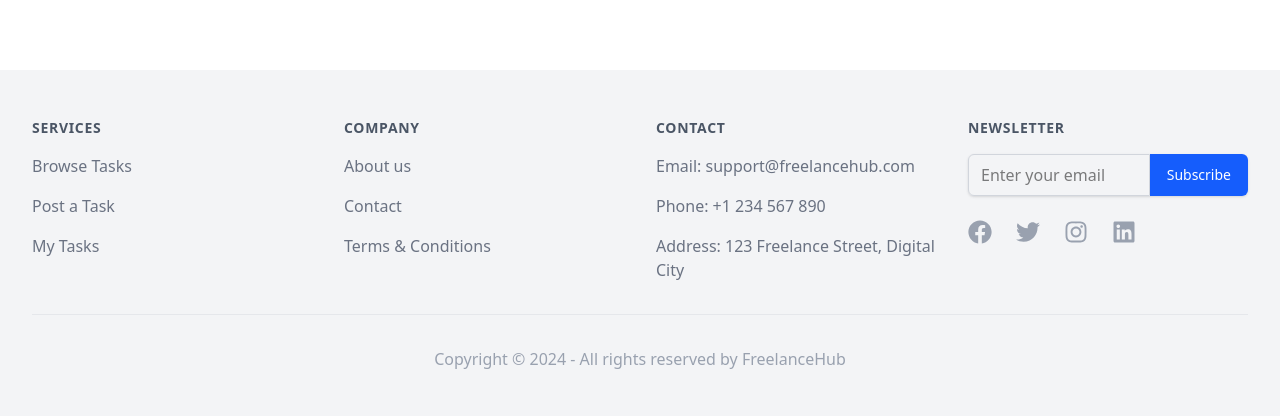
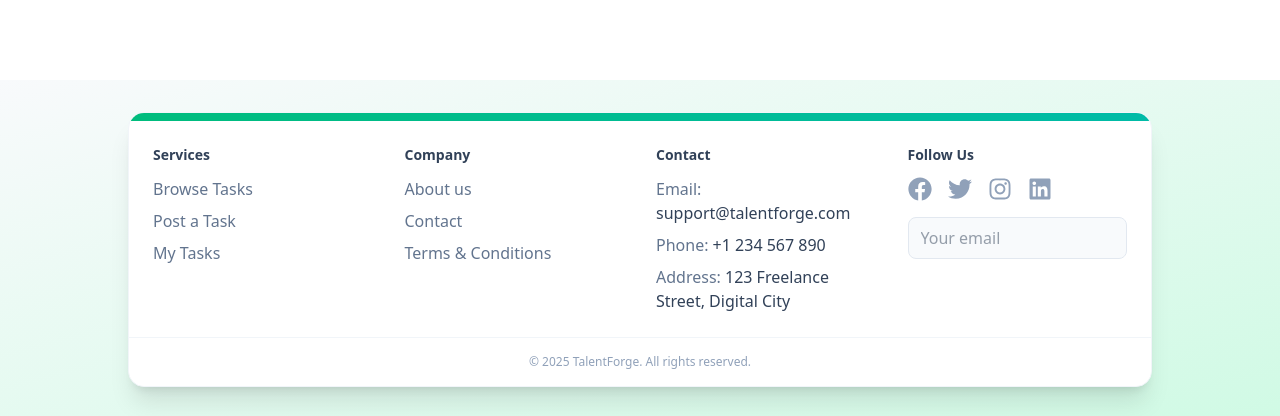
Before and after one commit to nishadmahmud/TalentForge-client, a React (Vite) app: page / in a window 1280 px wide. Shown: the part 381-797 px from the top of the page. Built offline with nearby package versions, Linux system fonts and the light colour scheme; no server answers.

Commit message:
Login Register setup

```diff
--- a/src/components/Footer.jsx
+++ b/src/components/Footer.jsx
@@ -3,94 +3,77 @@ import { Link } from 'react-router';
 
 const Footer = () => {
   return (
-    <footer className="bg-gray-100">
-      <div className="max-w-7xl mx-auto px-4 py-12 sm:px-6 lg:px-8">
-        <div className="grid grid-cols-1 md:grid-cols-4 gap-8">
+    <footer className="w-full bg-gradient-to-br from-slate-50 to-emerald-100 py-8 px-2">
+      <div className="max-w-5xl mx-auto">
+        <div className="bg-white rounded-2xl shadow-xl border border-slate-100 overflow-hidden">
+          {/* Gradient accent bar */}
+          <div className="h-2 bg-gradient-to-r from-emerald-500 to-teal-500 w-full" />
+          <div className="p-6 grid grid-cols-1 md:grid-cols-4 gap-8">
             <div>
-            <h3 className="text-sm font-semibold text-gray-600 uppercase tracking-wider">Services</h3>
-            <ul className="mt-4 space-y-4">
+              <h3 className="text-sm font-semibold text-slate-700 mb-3">Services</h3>
+              <ul className="space-y-2">
                 <li>
-                <Link to="/browse-tasks" className="text-base text-gray-500 hover:text-gray-900">
-                  Browse Tasks
-                </Link>
+                  <Link to="/browse-tasks" className="text-slate-500 hover:text-emerald-600 transition-colors">Browse Tasks</Link>
                 </li>
                 <li>
-                <Link to="/add-task" className="text-base text-gray-500 hover:text-gray-900">
-                  Post a Task
-                </Link>
+                  <Link to="/add-task" className="text-slate-500 hover:text-emerald-600 transition-colors">Post a Task</Link>
                 </li>
                 <li>
-                <Link to="/my-tasks" className="text-base text-gray-500 hover:text-gray-900">
-                  My Tasks
-                </Link>
+                  <Link to="/my-tasks" className="text-slate-500 hover:text-emerald-600 transition-colors">My Tasks</Link>
                 </li>
               </ul>
             </div>
-
             <div>
-            <h3 className="text-sm font-semibold text-gray-600 uppercase tracking-wider">Company</h3>
-            <ul className="mt-4 space-y-4">
+              <h3 className="text-sm font-semibold text-slate-700 mb-3">Company</h3>
+              <ul className="space-y-2">
                 <li>
-                <Link to="/about" className="text-base text-gray-500 hover:text-gray-900">
-                  About us
-                </Link>
+                  <Link to="/about" className="text-slate-500 hover:text-emerald-600 transition-colors">About us</Link>
                 </li>
                 <li>
-                <Link to="/contact" className="text-base text-gray-500 hover:text-gray-900">
-                  Contact
-                </Link>
+                  <Link to="/contact" className="text-slate-500 hover:text-emerald-600 transition-colors">Contact</Link>
                 </li>
                 <li>
-                <Link to="/terms" className="text-base text-gray-500 hover:text-gray-900">
-                  Terms & Conditions
-                </Link>
+                  <Link to="/terms" className="text-slate-500 hover:text-emerald-600 transition-colors">Terms & Conditions</Link>
                 </li>
               </ul>
             </div>
-
             <div>
-            <h3 className="text-sm font-semibold text-gray-600 uppercase tracking-wider">Contact</h3>
-            <ul className="mt-4 space-y-4">
-              <li className="text-base text-gray-500">Email: support@freelancehub.com</li>
-              <li className="text-base text-gray-500">Phone: +1 234 567 890</li>
-              <li className="text-base text-gray-500">Address: 123 Freelance Street, Digital City</li>
+              <h3 className="text-sm font-semibold text-slate-700 mb-3">Contact</h3>
+              <ul className="space-y-2 text-slate-500">
+                <li>Email: <span className="text-slate-700">support@talentforge.com</span></li>
+                <li>Phone: <span className="text-slate-700">+1 234 567 890</span></li>
+                <li>Address: <span className="text-slate-700">123 Freelance Street, Digital City</span></li>
               </ul>
             </div>
-
             <div>
-            <h3 className="text-sm font-semibold text-gray-600 uppercase tracking-wider">Newsletter</h3>
-            <div className="mt-4">
-              <div className="flex rounded-md shadow-sm">
-                <input
-                  type="email"
-                  placeholder="Enter your email"
-                  className="flex-1 min-w-0 block w-full px-3 py-2 rounded-l-md border border-gray-300 focus:outline-none focus:ring-blue-500 focus:border-blue-500"
-                />
-                <button className="inline-flex items-center px-4 py-2 border border-transparent text-sm font-medium rounded-r-md text-white bg-blue-600 hover:bg-blue-700 focus:outline-none focus:ring-2 focus:ring-offset-2 focus:ring-blue-500">
-                  Subscribe
-                </button>
-              </div>
-            </div>
-            <div className="mt-6 flex space-x-6">
-              <a href="https://facebook.com" target="_blank" rel="noopener noreferrer" className="text-gray-400 hover:text-gray-500">
+              <h3 className="text-sm font-semibold text-slate-700 mb-3">Follow Us</h3>
+              <div className="flex space-x-4 mb-4">
+                <a href="https://facebook.com" target="_blank" rel="noopener noreferrer" className="text-slate-400 hover:text-emerald-600 transition-colors">
                   <FaFacebook className="h-6 w-6" />
                 </a>
-              <a href="https://twitter.com" target="_blank" rel="noopener noreferrer" className="text-gray-400 hover:text-gray-500">
+                <a href="https://twitter.com" target="_blank" rel="noopener noreferrer" className="text-slate-400 hover:text-emerald-600 transition-colors">
                   <FaTwitter className="h-6 w-6" />
                 </a>
-              <a href="https://instagram.com" target="_blank" rel="noopener noreferrer" className="text-gray-400 hover:text-gray-500">
+                <a href="https://instagram.com" target="_blank" rel="noopener noreferrer" className="text-slate-400 hover:text-emerald-600 transition-colors">
                   <FaInstagram className="h-6 w-6" />
                 </a>
-              <a href="https://linkedin.com" target="_blank" rel="noopener noreferrer" className="text-gray-400 hover:text-gray-500">
+                <a href="https://linkedin.com" target="_blank" rel="noopener noreferrer" className="text-slate-400 hover:text-emerald-600 transition-colors">
                   <FaLinkedin className="h-6 w-6" />
                 </a>
               </div>
+              <form className="flex rounded-lg overflow-hidden border border-slate-200 bg-slate-50">
+                <input
+                  type="email"
+                  placeholder="Your email"
+                  className="flex-1 px-3 py-2 bg-transparent focus:outline-none text-slate-700"
+                />
+                <button type="submit" className="px-4 py-2 bg-emerald-600 text-white font-semibold hover:bg-emerald-700 transition-colors">Subscribe</button>
+              </form>
             </div>
           </div>
-        <div className="mt-8 border-t border-gray-200 pt-8">
-          <p className="text-base text-gray-400 text-center">
-            Copyright © 2024 - All rights reserved by FreelanceHub
-          </p>
+          <div className="border-t border-slate-100 text-center py-4 bg-white rounded-b-2xl">
+            <p className="text-xs text-slate-400">&copy; {new Date().getFullYear()} TalentForge. All rights reserved.</p>
+          </div>
         </div>
       </div>
     </footer>
--- a/src/pages/Login.jsx
+++ b/src/pages/Login.jsx
@@ -4,7 +4,7 @@ import { AuthContext } from "../auth/AuthProvider";
 import { motion } from "framer-motion";
 
 const Login = () => {
-  const { signIn, signInWithGoogle } = useContext(AuthContext);
+  const { signIn, googleSignIn } = useContext(AuthContext);
   const [email, setEmail] = useState("");
   const [password, setPassword] = useState("");
   const [error, setError] = useState("");
@@ -19,6 +19,7 @@ const Login = () => {
     setIsLoading(true);
     try {
       await signIn(email, password);
+      setIsLoading(false);
       navigate(from, { replace: true });
     } catch (err) {
       setError(err.message);
@@ -30,7 +31,8 @@ const Login = () => {
     setError("");
     setIsLoading(true);
     try {
-      await signInWithGoogle();
+      await googleSignIn();
+      setIsLoading(false);
       navigate(from, { replace: true });
     } catch (err) {
       setError(err.message);
--- a/src/pages/Register.jsx
+++ b/src/pages/Register.jsx
@@ -19,7 +19,7 @@ const passwordChecks = [
 ];
 
 const Register = () => {
-  const { signUp, signInWithGoogle } = useContext(AuthContext);
+  const { createUser, googleSignIn, updateUserProfile } = useContext(AuthContext);
   const [name, setName] = useState("");
   const [email, setEmail] = useState("");
   const [photoURL, setPhotoURL] = useState("");
@@ -40,7 +40,9 @@ const Register = () => {
       return;
     }
     try {
-      await signUp(email, password, name, photoURL);
+      const result = await createUser(email, password);
+      await updateUserProfile(name, photoURL);
+      setIsLoading(false);
       navigate("/", { replace: true });
     } catch (err) {
       setError(err.message);
@@ -52,7 +54,8 @@ const Register = () => {
     setError("");
     setIsLoading(true);
     try {
-      await signInWithGoogle();
+      await googleSignIn();
+      setIsLoading(false);
       navigate("/", { replace: true });
     } catch (err) {
       setError(err.message);
```
Lines whose indentation alone changed are shown as unchanged.
